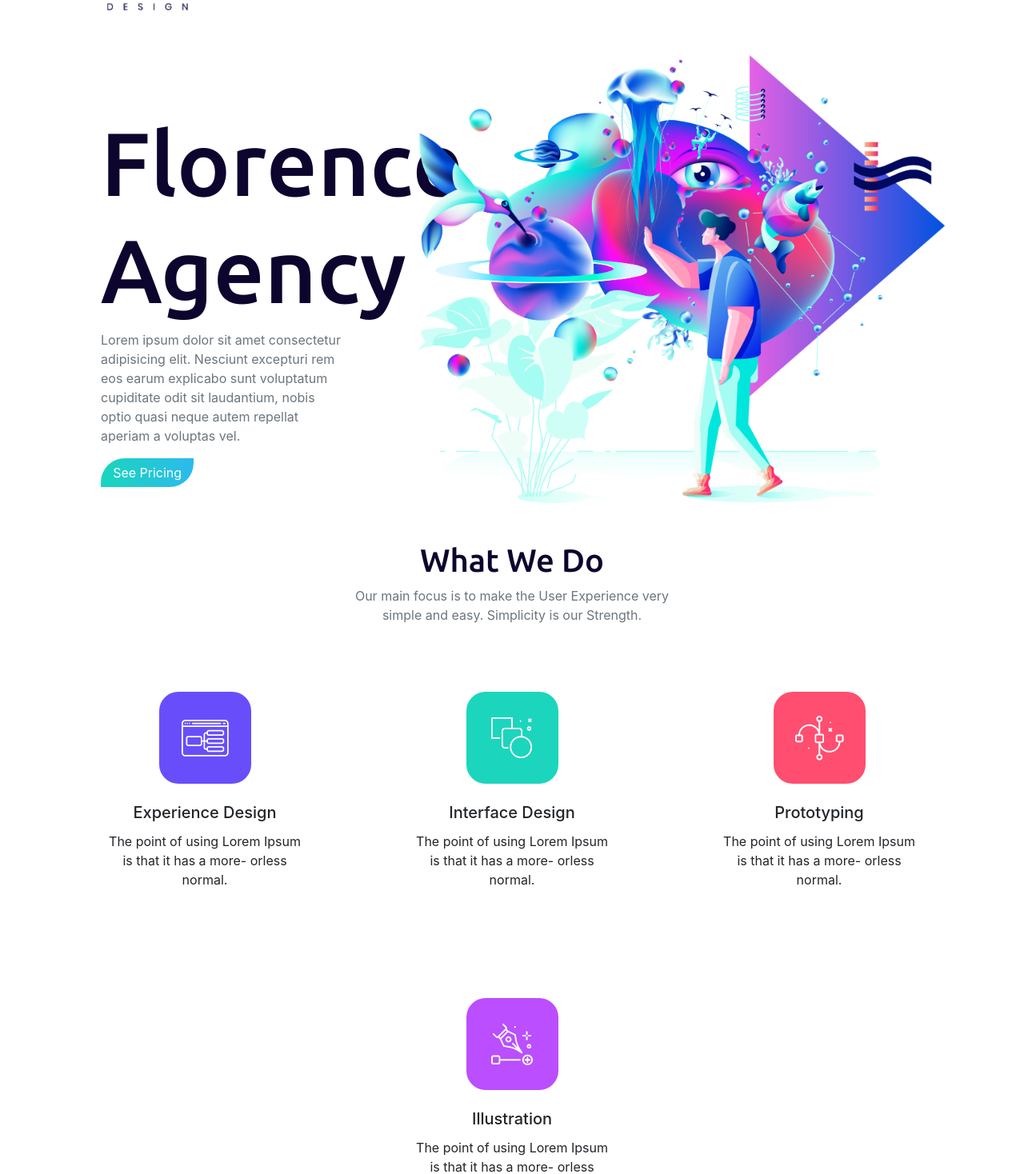
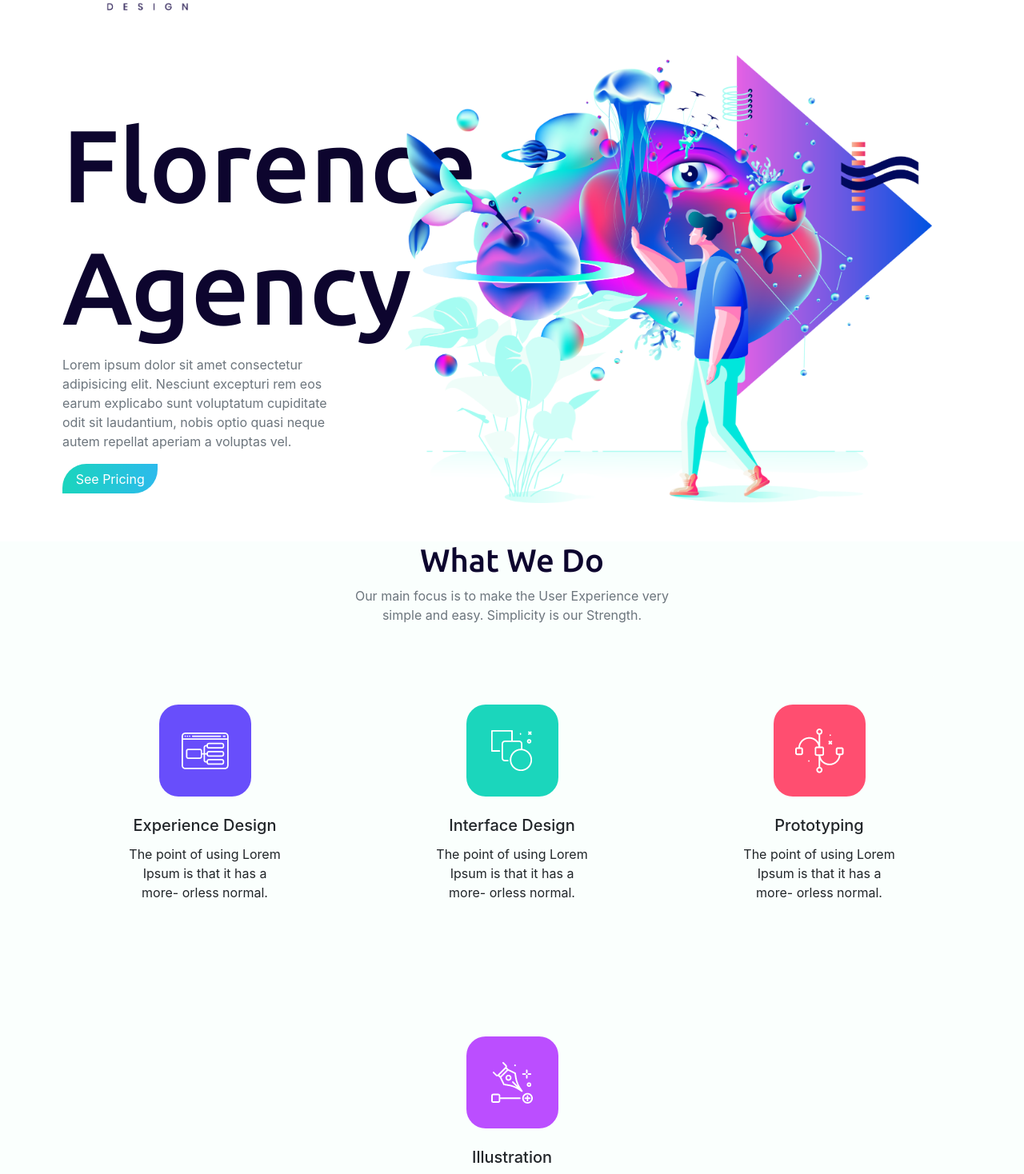
Before and after one commit to mohammad-fahad/athena-design-f, a React (Create React App) app: page / in a window 1280 px wide. Shown: the part 107-1575 px from the top of the page at 80% size. Built offline with nearby package versions, Linux system fonts and the light colour scheme.

Commit message:
hover fixed

```diff
--- a/src/App.css
+++ b/src/App.css
@@ -12,7 +12,7 @@ button::-moz-focus-outer{
 
 }
 .header-text{
-  font-size: 7em;
+  font-size: 800%;
 }
 li>a:hover{
   font-weight: bold;
@@ -21,7 +21,11 @@ li>a:hover{
   color: #0D052E;
   font-family: 'Ubuntu', 'sans-serif'
 }
+.effect:hover{
+  background: #fff;
+  border-radius: 70px 0px;
+  box-shadow: 5px 5px 10px lightgrey;
+}
 .card:hover{
   background: #fff;
-  border-radius: 30px 0px;
 }
--- a/src/Component/Header/Header.js
+++ b/src/Component/Header/Header.js
@@ -3,9 +3,9 @@ import bg from '../../resources/16 [Converted]@2x.png';
 
 const Header = () => {
     return (
-        <div className='d-flex flex-wrap px-5 mt-5 mx-5 '>
+        <div className='d-flex flex-wrap px-5 mt-5 ' style={{ overFlow: 'hidden' }}>
             <div className='mt-5 col-md-4 d-flex align-items-center container'>
-                <div className='container'>
+                <div className='container container-fluid'>
                     <h1 className='specialTexts header-text'>
                         Florence  <br />
                     Agency
--- a/src/Component/WhatWeDo/WhatWeDo.js
+++ b/src/Component/WhatWeDo/WhatWeDo.js
@@ -15,20 +15,22 @@ const fakeData = [
 ];
 const WhatWeDo = () => {
     return (
-        <div>
+        <div style={{ backgroundColor: '#FAFFFD' }}>
             <div className="text-center mt-5">
                 <h1 className="specialTexts">What We Do</h1>
                 <p className='text-muted'>Our main focus is to make the User Experience very  <br />
                 simple and easy. Simplicity is our Strength.</p>
             </div>
-            <div className='d-flex flex-wrap justify-content-center'>
+            <div className='d-flex flex-wrap justify-content-center ' style={{ backgroundColor: '#FAFFFD' }}>
                 {
-                    fakeData.map(d => <div className="card m-5" style={{ width: '18rem', border: 'none' }}>
-                        <div className="card-body text-center">
-                            <img src={d.img} alt="" />
-                            <h5 className="card-title mt-4">{d.name}</h5>
-                            <p className="card-text">{d.description}</p>
+                    fakeData.map(d => <div className=''>
+                        <div className="card m-5 effect px-4 py-3" style={{ width: '18rem', border: 'none', backgroundColor: '#FAFFFD' }}>
+                            <div className="card-body text-center">
+                                <img src={d.img} alt="" />
+                                <h5 className="card-title mt-4">{d.name}</h5>
+                                <p className="card-text">{d.description}</p>
 
+                            </div>
                         </div>
                     </div>)
                 }
```
